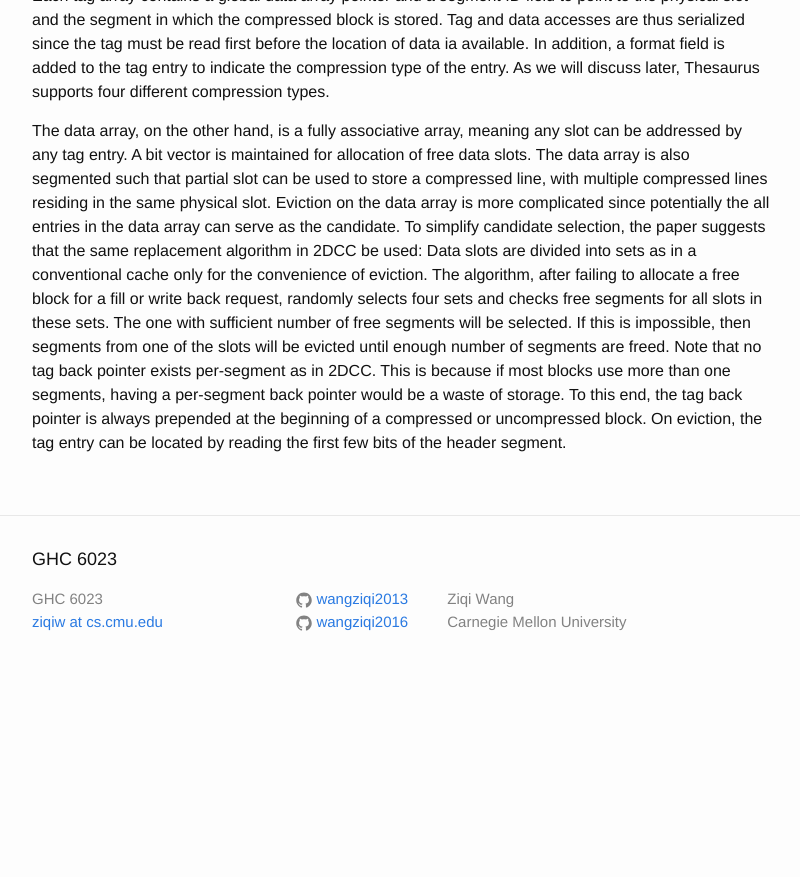
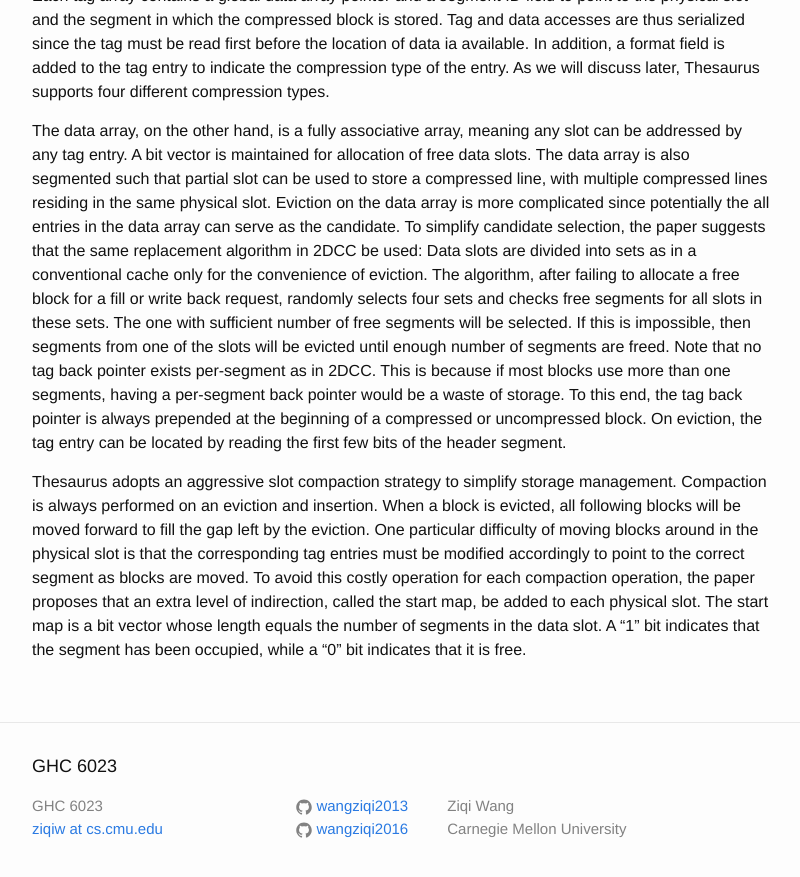
Before and after one commit to wangziqi2013/wangziqi2013.github.io, a Jekyll site: the page built from _posts/2020-07-23-thesaurus.markdown, in a window 1280 px wide and 900 px high, scrolled down 1513 px. Shown: the top 877 px of the window, without its empty margins (238-1038 px from the left). Built offline with Jekyll 4.4.1, drawn with Linux system fonts in a browser that asks for light colours; before the commit the page ends 2206 px from its top, so only the background shows below that.

Commit message:
Adding start map

```diff
--- a/_posts/2020-07-23-thesaurus.markdown
+++ b/_posts/2020-07-23-thesaurus.markdown
@@ -72,3 +72,12 @@ Note that no tag back pointer exists per-segment as in 2DCC. This is because if
 having a per-segment back pointer would be a waste of storage. To this end, the tag back pointer is always prepended
 at the beginning of a compressed or uncompressed block. On eviction, the tag entry can be located by reading the first
 few bits of the header segment.
+
+Thesaurus adopts an aggressive slot compaction strategy to simplify storage management. Compaction is always performed
+on an eviction and insertion. When a block is evicted, all following blocks will be moved forward to fill the gap left
+by the eviction.
+One particular difficulty of moving blocks around in the physical slot is that the corresponding tag entries must be
+modified accordingly to point to the correct segment as blocks are moved. To avoid this costly operation for each
+compaction operation, the paper proposes that an extra level of indirection, called the start map, be added to each
+physical slot. The start map is a bit vector whose length equals the number of segments in the data slot. A "1" bit indicates
+that the segment has been occupied, while a "0" bit indicates that it is free.
```
